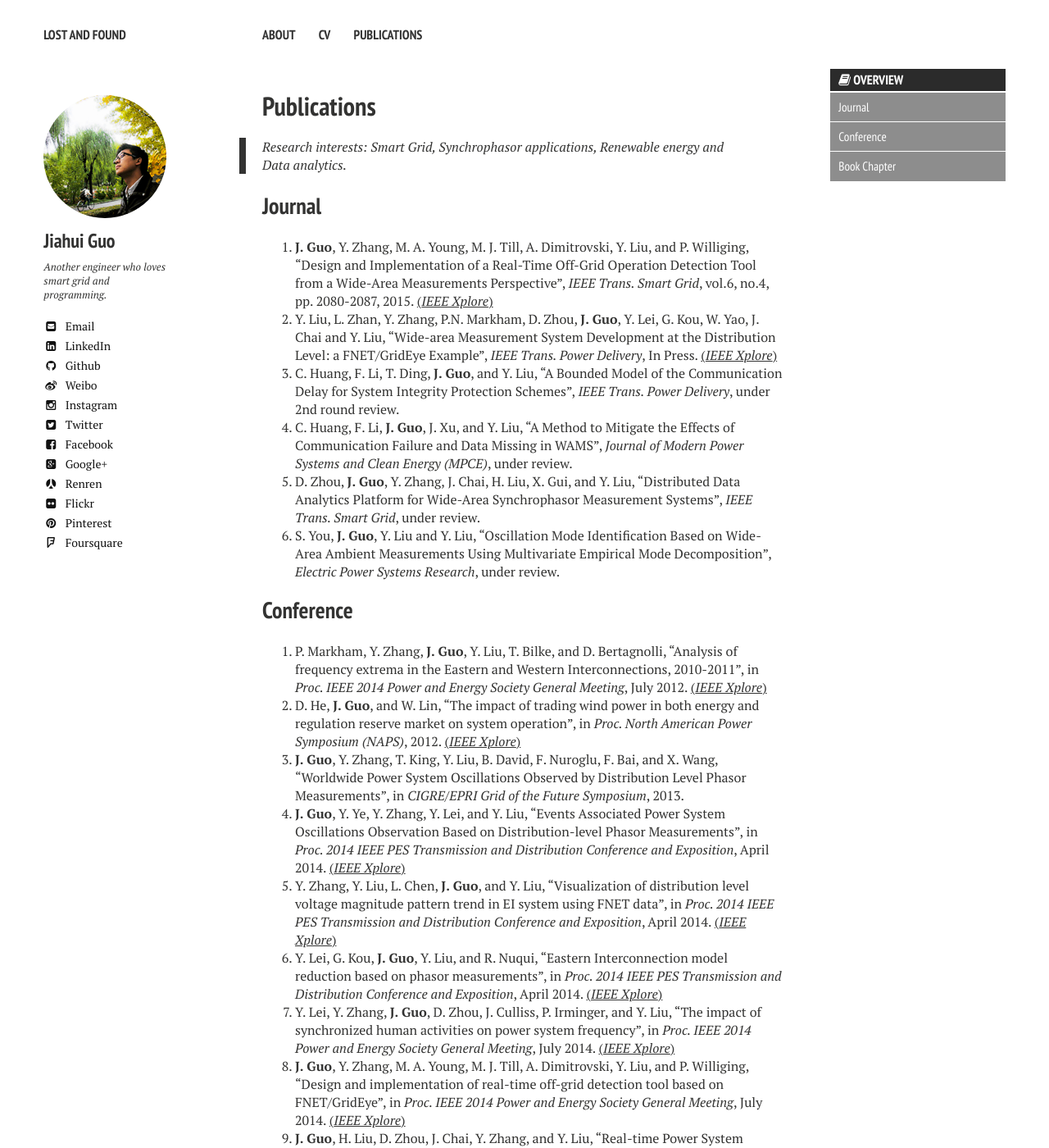
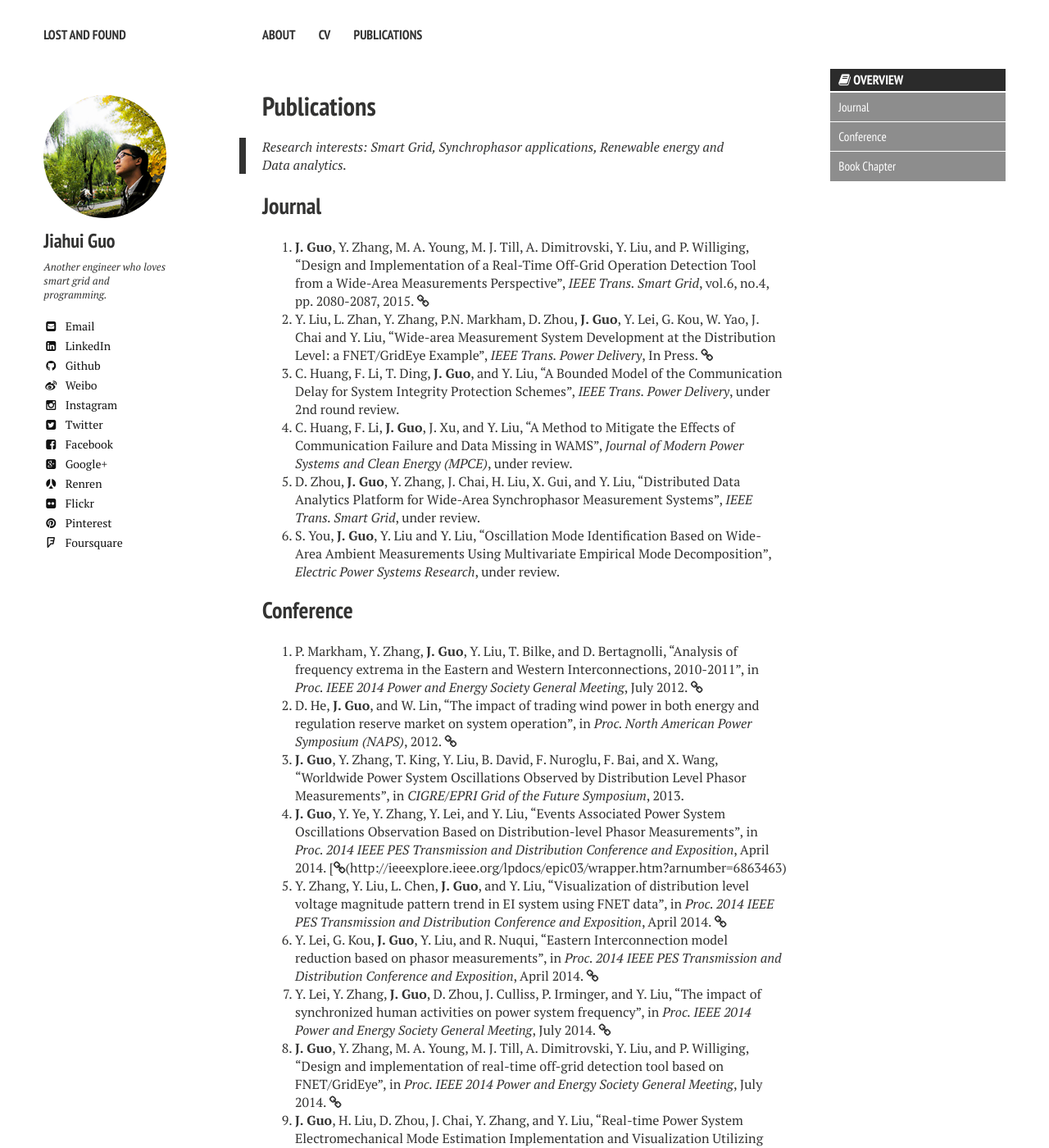
Before and after one commit to JiahuiGuo/jiahuiguo.github.io, a Jekyll site: the page built from publications.md, in a window 1280 px wide and 1400 px high. Shown: the whole window at 82% size. Built offline with Jekyll 4.4.1, drawn with Linux system fonts in a browser that asks for light colours; nearby versions of some CDN libraries.

Commit message:
add link icon

```diff
--- a/publications.md
+++ b/publications.md
@@ -11,22 +11,22 @@ share: false
 > Research interests: Smart Grid, Synchrophasor applications, Renewable energy and Data analytics.
 
 ## Journal
-1. **J. Guo**, Y. Zhang, M. A. Young, M. J. Till, A. Dimitrovski, Y. Liu, and P. Williging, "Design and Implementation of a Real-Time Off-Grid Operation Detection Tool from a Wide-Area Measurements Perspective", *IEEE Trans. Smart Grid*, vol.6, no.4, pp. 2080-2087, 2015. [(*IEEE Xplore*)](http://ieeexplore.ieee.org/lpdocs/epic03/wrapper.htm?arnumber=6894219)
-2. Y. Liu, L. Zhan, Y. Zhang, P.N. Markham, D. Zhou, **J. Guo**, Y. Lei, G. Kou, W. Yao, J. Chai and Y. Liu, "Wide-area Measurement System Development at the Distribution Level: a FNET/GridEye Example", *IEEE Trans. Power Delivery*, In Press. [(*IEEE Xplore*)](https://ieeexplore.ieee.org/xpl/articleDetails.jsp?arnumber=7265090)
+1. **J. Guo**, Y. Zhang, M. A. Young, M. J. Till, A. Dimitrovski, Y. Liu, and P. Williging, "Design and Implementation of a Real-Time Off-Grid Operation Detection Tool from a Wide-Area Measurements Perspective", *IEEE Trans. Smart Grid*, vol.6, no.4, pp. 2080-2087, 2015. [<i class="fa fa-link"></i>](http://ieeexplore.ieee.org/lpdocs/epic03/wrapper.htm?arnumber=6894219)
+2. Y. Liu, L. Zhan, Y. Zhang, P.N. Markham, D. Zhou, **J. Guo**, Y. Lei, G. Kou, W. Yao, J. Chai and Y. Liu, "Wide-area Measurement System Development at the Distribution Level: a FNET/GridEye Example", *IEEE Trans. Power Delivery*, In Press. [<i class="fa fa-link"></i>](https://ieeexplore.ieee.org/xpl/articleDetails.jsp?arnumber=7265090)
 3. C. Huang, F. Li, T. Ding, **J. Guo**, and Y. Liu, "A Bounded Model of the Communication Delay for System Integrity Protection Schemes", *IEEE Trans. Power Delivery*, under 2nd round review.
 4. C. Huang, F. Li, **J. Guo**, J. Xu,  and Y. Liu, "A Method to Mitigate the Effects of Communication Failure and Data Missing in WAMS", *Journal of Modern Power Systems and Clean Energy (MPCE)*, under review.
 5. D. Zhou, **J. Guo**, Y. Zhang, J. Chai, H. Liu, X. Gui, and Y. Liu, "Distributed Data Analytics Platform for Wide-Area Synchrophasor Measurement Systems", *IEEE Trans. Smart Grid*, under review.
 6. S. You, **J. Guo**, Y. Liu and Y. Liu, "Oscillation Mode Identification Based on Wide-Area Ambient Measurements Using Multivariate Empirical Mode Decomposition", *Electric Power Systems Research*, under review.
 
 ## Conference
-1. P. Markham, Y. Zhang, **J. Guo**, Y. Liu, T. Bilke, and D. Bertagnolli, "Analysis of frequency extrema in the Eastern and Western Interconnections, 2010-2011", in *Proc. IEEE 2014 Power and Energy Society General Meeting*, July 2012. [(*IEEE Xplore*)](http://ieeexplore.ieee.org/lpdocs/epic03/wrapper.htm?arnumber=6345115)
-2. D. He, **J. Guo**, and W. Lin, "The impact of trading wind power in both energy and regulation reserve market on system operation", in *Proc. North American Power Symposium (NAPS)*, 2012. [(*IEEE Xplore*)](http://ieeexplore.ieee.org/lpdocs/epic03/wrapper.htm?arnumber=6336399)
+1. P. Markham, Y. Zhang, **J. Guo**, Y. Liu, T. Bilke, and D. Bertagnolli, "Analysis of frequency extrema in the Eastern and Western Interconnections, 2010-2011", in *Proc. IEEE 2014 Power and Energy Society General Meeting*, July 2012. [<i class="fa fa-link"></i>](http://ieeexplore.ieee.org/lpdocs/epic03/wrapper.htm?arnumber=6345115)
+2. D. He, **J. Guo**, and W. Lin, "The impact of trading wind power in both energy and regulation reserve market on system operation", in *Proc. North American Power Symposium (NAPS)*, 2012. [<i class="fa fa-link"></i>](http://ieeexplore.ieee.org/lpdocs/epic03/wrapper.htm?arnumber=6336399)
 3. **J. Guo**, Y. Zhang, T. King, Y. Liu, B. David, F. Nuroglu, F. Bai, and X. Wang, "Worldwide Power System Oscillations Observed by Distribution Level Phasor Measurements", in *CIGRE/EPRI Grid of the Future Symposium*, 2013.
-4. **J. Guo**, Y. Ye, Y. Zhang, Y. Lei, and Y. Liu, "Events Associated Power System Oscillations Observation Based on Distribution-level Phasor Measurements", in *Proc. 2014 IEEE PES Transmission and Distribution Conference and Exposition*, April 2014. [(*IEEE Xplore*)](http://ieeexplore.ieee.org/lpdocs/epic03/wrapper.htm?arnumber=6863463)
-5. Y. Zhang, Y. Liu, L. Chen, **J. Guo**, and Y. Liu, "Visualization of distribution level voltage magnitude pattern trend in EI system using FNET data", in *Proc. 2014 IEEE PES Transmission and Distribution Conference and Exposition*, April 2014. [(*IEEE Xplore*)](http://ieeexplore.ieee.org/lpdocs/epic03/wrapper.htm?arnumber=6863286)
-6. Y. Lei, G. Kou, **J. Guo**, Y. Liu, and R. Nuqui, "Eastern Interconnection model reduction based on phasor measurements", in *Proc. 2014 IEEE PES Transmission and Distribution Conference and Exposition*, April 2014. [(*IEEE Xplore*)](http://ieeexplore.ieee.org/lpdocs/epic03/wrapper.htm?arnumber=6863418)
-7. Y. Lei, Y. Zhang, **J. Guo**, D. Zhou, J. Culliss, P. Irminger, and Y. Liu, "The impact of synchronized human activities on power system frequency", in *Proc. IEEE 2014 Power and Energy Society General Meeting*, July 2014. [(*IEEE Xplore*)](http://ieeexplore.ieee.org/lpdocs/epic03/wrapper.htm?arnumber=6939472)
-8. **J. Guo**, Y. Zhang, M. A. Young, M. J. Till, A. Dimitrovski, Y. Liu, and P. Williging, "Design and implementation of real-time off-grid detection tool based on FNET/GridEye", in *Proc. IEEE 2014 Power and Energy Society General Meeting*, July 2014. [(*IEEE Xplore*)](http://ieeexplore.ieee.org/lpdocs/epic03/wrapper.htm?arnumber=6939090)
+4. **J. Guo**, Y. Ye, Y. Zhang, Y. Lei, and Y. Liu, "Events Associated Power System Oscillations Observation Based on Distribution-level Phasor Measurements", in *Proc. 2014 IEEE PES Transmission and Distribution Conference and Exposition*, April 2014. [<i class="fa fa-link"></i>(http://ieeexplore.ieee.org/lpdocs/epic03/wrapper.htm?arnumber=6863463)
+5. Y. Zhang, Y. Liu, L. Chen, **J. Guo**, and Y. Liu, "Visualization of distribution level voltage magnitude pattern trend in EI system using FNET data", in *Proc. 2014 IEEE PES Transmission and Distribution Conference and Exposition*, April 2014. [<i class="fa fa-link"></i>](http://ieeexplore.ieee.org/lpdocs/epic03/wrapper.htm?arnumber=6863286)
+6. Y. Lei, G. Kou, **J. Guo**, Y. Liu, and R. Nuqui, "Eastern Interconnection model reduction based on phasor measurements", in *Proc. 2014 IEEE PES Transmission and Distribution Conference and Exposition*, April 2014. [<i class="fa fa-link"></i>](http://ieeexplore.ieee.org/lpdocs/epic03/wrapper.htm?arnumber=6863418)
+7. Y. Lei, Y. Zhang, **J. Guo**, D. Zhou, J. Culliss, P. Irminger, and Y. Liu, "The impact of synchronized human activities on power system frequency", in *Proc. IEEE 2014 Power and Energy Society General Meeting*, July 2014. [<i class="fa fa-link"></i>](http://ieeexplore.ieee.org/lpdocs/epic03/wrapper.htm?arnumber=6939472)
+8. **J. Guo**, Y. Zhang, M. A. Young, M. J. Till, A. Dimitrovski, Y. Liu, and P. Williging, "Design and implementation of real-time off-grid detection tool based on FNET/GridEye", in *Proc. IEEE 2014 Power and Energy Society General Meeting*, July 2014. [<i class="fa fa-link"></i>](http://ieeexplore.ieee.org/lpdocs/epic03/wrapper.htm?arnumber=6939090)
 9. **J. Guo**, H. Liu, D. Zhou, J. Chai, Y. Zhang, and Y. Liu, "Real-time Power System Electromechanical Mode Estimation Implementation and Visualization Utilizing Synchrophasor Data", in *Proc. 2016 IEEE PES Transmission and Distribution Conference and Exposition*, In Press. [<i class="fa fa-file-pdf-o"></i>](/docs/2016-TD-mode-estimation.pdf)
 10. H. Liu, **J. Guo**, W. Yu, T. Xia, R. Sun, M. Gardner, L. Zhu, and Y. Liu, "Design and Implementation of Enterprise-level Data Platform and Big Data Driven Applications", in *Proc. 2016 IEEE PES Transmission and Distribution Conference and Exposition*, under review.
 11. J. Chai, J. Zhao, W. Yao, **J. Guo**, and Y. Liu, "Application of Wide Area Power System Measurement for Digital Authentication", in *Proc. 2016 IEEE PES Transmission and Distribution Conference and Exposition*, In Press.
```
